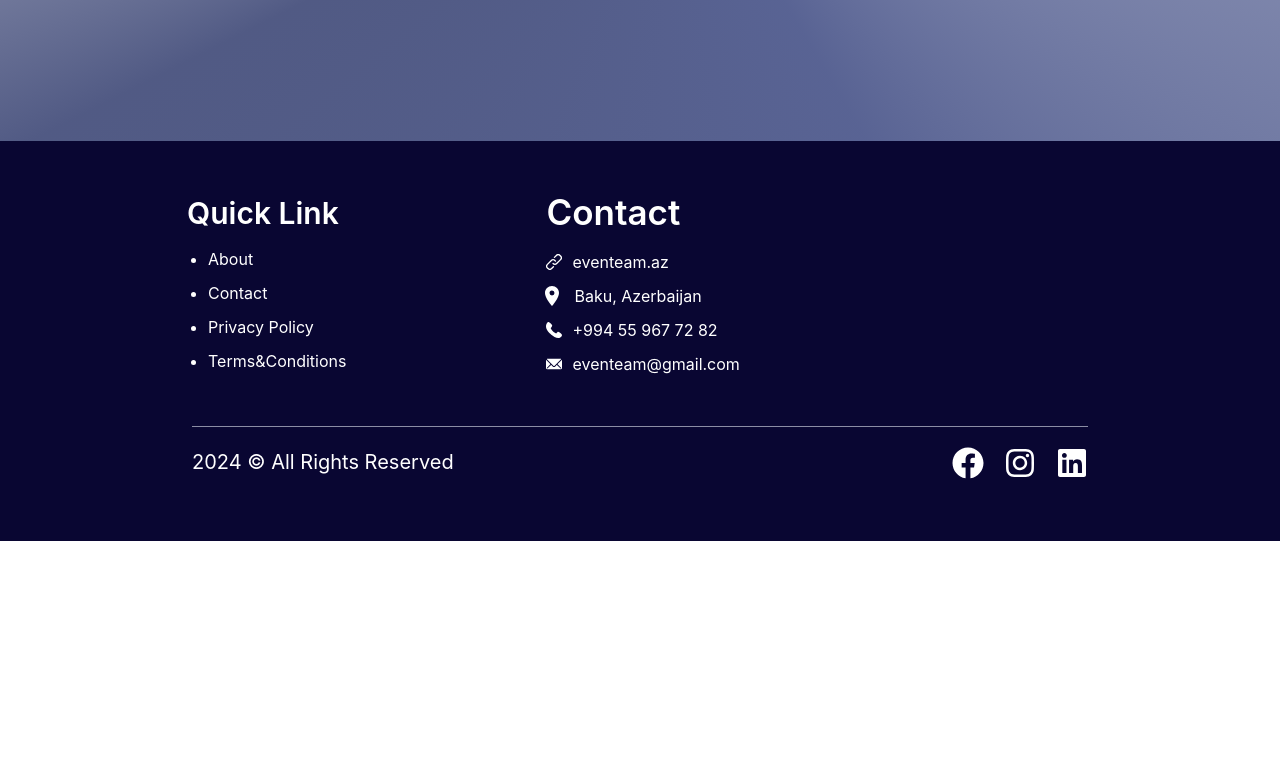
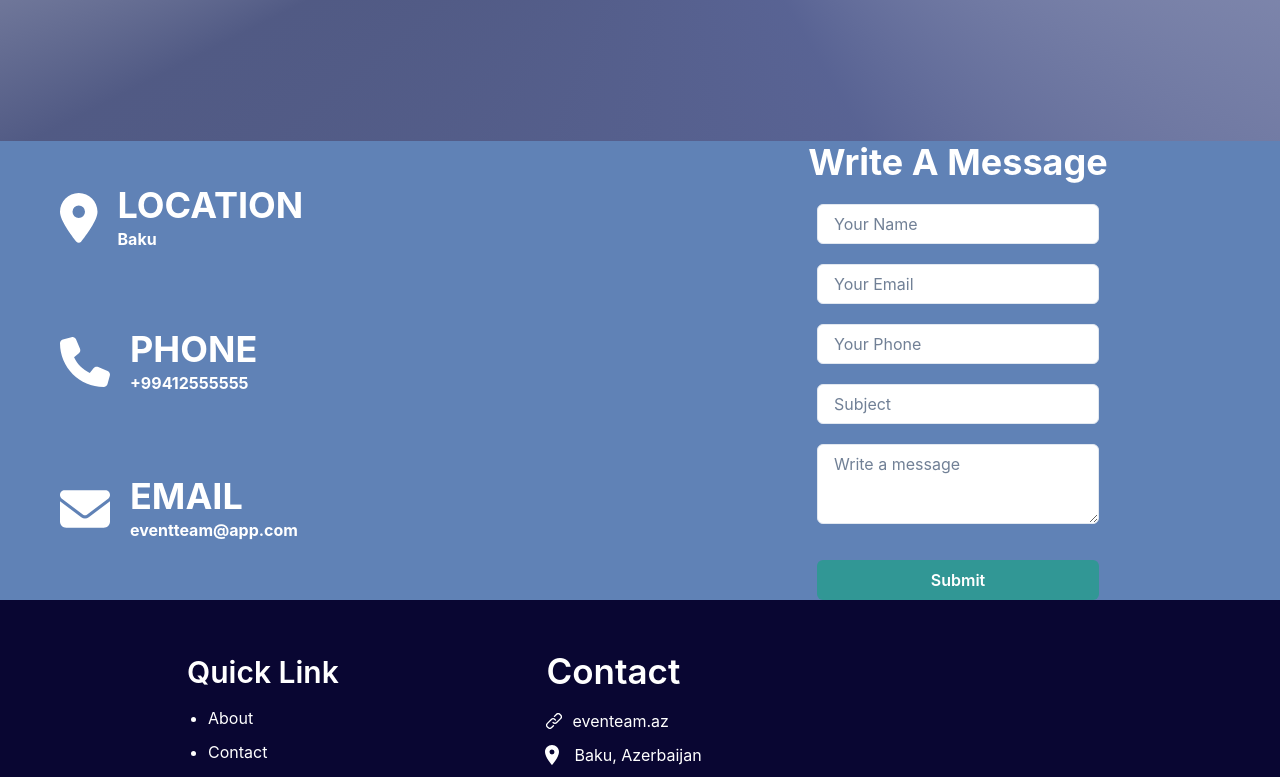
Before and after one commit to gadirov/eventeam, a React (Create React App) app: page /contact in a window 1280 px wide. Shown: the part 459-1236 px from the top of the page. Before the commit the page ends 1000 px from the top, so only its background shows below. Built offline with nearby package versions, Linux system fonts and the light colour scheme; what axios-auth-refresh would draw is missing.

Commit message:
added contact ui and form submit with validation

```diff
--- a/src/components/layout/contact.tsx
+++ b/src/components/layout/contact.tsx
@@ -1,10 +1,39 @@
 import React from "react";
-import { Box, Text } from "@chakra-ui/react";
+import { Box, Button, Flex, FormControl, FormErrorMessage, Heading, Input, Text, Textarea } from "@chakra-ui/react";
 import { useTranslation } from "react-i18next";
+import { FontAwesomeIcon } from "@fortawesome/react-fontawesome";
+import { faEnvelope, faMapMarkerAlt, faPhone } from '@fortawesome/free-solid-svg-icons';
+import { useForm, Controller } from 'react-hook-form';
+import { yupResolver } from '@hookform/resolvers/yup';
+import * as Yup from 'yup';
+
+const schema = Yup.object().shape({
+  name: Yup.string().required('Name is required'),
+  email: Yup.string().email('Invalid email').required('Email is required'),
+  phone: Yup.string().required(),
+  subject: Yup.string().required(),
+  message: Yup.string().required('Message is required'),
+});
+
+interface IContactFormData {
+  name: string;
+  email: string;
+  phone: string;
+  subject:string,
+  message:string
+}
+
 
 const Contact = () => {
+    const { handleSubmit, control, formState: { errors } } = useForm<IContactFormData>({
+    resolver: yupResolver(schema),
+  });
+
+  const onSubmit = (data) => {
+    console.log(data);
+  };
   const { t } = useTranslation();
-  return (
+ return (
     <>
       <Box
         bg="conic-gradient(from 243.17deg at 52.66% 45.72%, rgba(7, 20, 80, .7) 0deg, hsla(0, 0%, 100%, 0) 66.85deg, rgba(18, 33, 102, .7) 266.25deg, rgba(7, 20, 80, .7) 1turn)"
@@ -23,6 +52,102 @@ const Contact = () => {
           {t("Contact")}
         </Text>
       </Box>
+
+      <form onSubmit={handleSubmit(onSubmit)}>
+        <Box bg={"#6082B6"} px={"40px"}>
+      <Flex >
+      <Box display={"flex"} flexDirection={"column"} >
+        <Box w={"636px"} height={"147px"} >
+          <Box height={"153px"} display={"flex"} justifyContent={"flex-start"} p={"20px"} gap={"20px"} bg={"#6082B6"} alignItems={"center"}>
+              <FontAwesomeIcon fontSize={"50px"} color="white" icon={faMapMarkerAlt}/>
+            <Box>
+              <Heading textTransform={"uppercase"} color={"#fff"}>
+                Location
+              </Heading>
+              <Text color={"#fff"} fontWeight={"Bold"}>Baku</Text>
+            </Box>
+          </Box>
+        </Box>
+        <Box w={"636px"} height={"147px"} >
+          <Box height={"147px"}  display={"flex"} justifyContent={"flex-start"} p={"20px"} gap={"20px"} bg={"#6082B6"} alignItems={"center"}>
+              <FontAwesomeIcon fontSize={"50px"} color="white" icon={faPhone}/>
+            <Box>
+              <Heading textTransform={"uppercase"} color={"#fff"}>
+                Phone
+              </Heading>
+              <Text color={"#fff"} fontWeight={"Bold"}>+99412555555</Text>
+            </Box>
+          </Box>
+        </Box>
+        <Box w={"636px"} height={"147px"} >
+          <Box height={"147px"}  display={"flex"} justifyContent={"flex-start"} p={"20px"} gap={"20px"} bg={"#6082B6"} alignItems={"center"}>
+              <FontAwesomeIcon fontSize={"50px"} color="white" icon={faEnvelope}/>
+            <Box>
+              <Heading textTransform={"uppercase"} color={"#fff"}>
+                Email
+              </Heading>
+              <Text color={"#fff"} fontWeight={"Bold"}>eventteam@app.com</Text>
+            </Box>
+          </Box>
+        </Box>
+      </Box>
+      <Box bg={"#6082B6"} w={"745px"}>
+        <Heading textAlign={"center"} color={"#fff"}>Write A Message</Heading>
+        <Flex direction={"column"} w={"50%"} mx={"auto"} gap={"20px"} mt={"20px"}>
+        <FormControl isInvalid={!!errors.name}>
+          <Controller
+          name="name"
+          control={control}
+          defaultValue=""
+          render={({ field }) => <Input {...field}  bg={"#fff"} placeholder="Your Name" />}
+          />
+           <FormErrorMessage>{errors?.name?.message}</FormErrorMessage>
+        </FormControl>
+        <FormControl isInvalid={!!errors.name}>
+          <Controller
+          name="email"
+          control={control}
+          defaultValue=""
+          render={({ field }) => <Input {...field}  bg={"#fff"} placeholder="Your Email" />}
+          />
+           <FormErrorMessage>{errors?.email?.message}</FormErrorMessage>
+        </FormControl>
+        <FormControl isInvalid={!!errors.name}>
+          <Controller
+          name="phone"
+          control={control}
+          defaultValue=""
+          render={({ field }) => <Input {...field}  bg={"#fff"} placeholder="Your Phone" />}
+          />
+           <FormErrorMessage>{errors?.phone?.message}</FormErrorMessage>
+        </FormControl>
+        <FormControl isInvalid={!!errors.name}>
+          <Controller
+          name="subject"
+          control={control}
+          defaultValue=""
+          render={({ field }) => <Input {...field}  bg={"#fff"} placeholder="Subject" />}
+          />
+           <FormErrorMessage>{errors.subject?.message}</FormErrorMessage>
+        </FormControl>
+        <FormControl isInvalid={!!errors.name}>
+          <Controller
+          name="message"
+          control={control}
+          defaultValue=""
+          render={({ field }) => <Textarea {...field}  bg={"#fff"} placeholder="Write a message" />}
+          />
+           <FormErrorMessage>{errors.message?.message}</FormErrorMessage>
+        </FormControl>
+
+        <Button  type="submit" colorScheme="teal" mt={4}>
+            Submit
+        </Button>
+        </Flex>
+      </Box>
+      </Flex>
+      </Box>
+      </form>
     </>
   );
 };
--- a/src/components/layout/searchEvent.tsx
+++ b/src/components/layout/searchEvent.tsx
@@ -79,14 +79,13 @@ export default function SearchEvent() {
             <option value="option3">Option 3</option>
           </Select>
           <Select
-            placeholder="Free"
+            placeholder="Price"
             fontWeight={"bold"}
             w={"141px"}
             bg={"#F2F4F7"}
           >
-            <option value="option1">Option </option>
-            <option value="option2">Option 2</option>
-            <option value="option3">Option 3</option>
+            <option value="option1">Free</option>
+            <option value="option2">Paid</option>
           </Select>
           <Button onClick={handleClearFilter} bg={"blue"} color={"#fff"}>
             Clear Filter
```
Also changed, not shown: package.json (+5 -2 lines), src/const.ts (line endings or trailing spaces), 1 other file (tests, documents, lock files or other folders).
